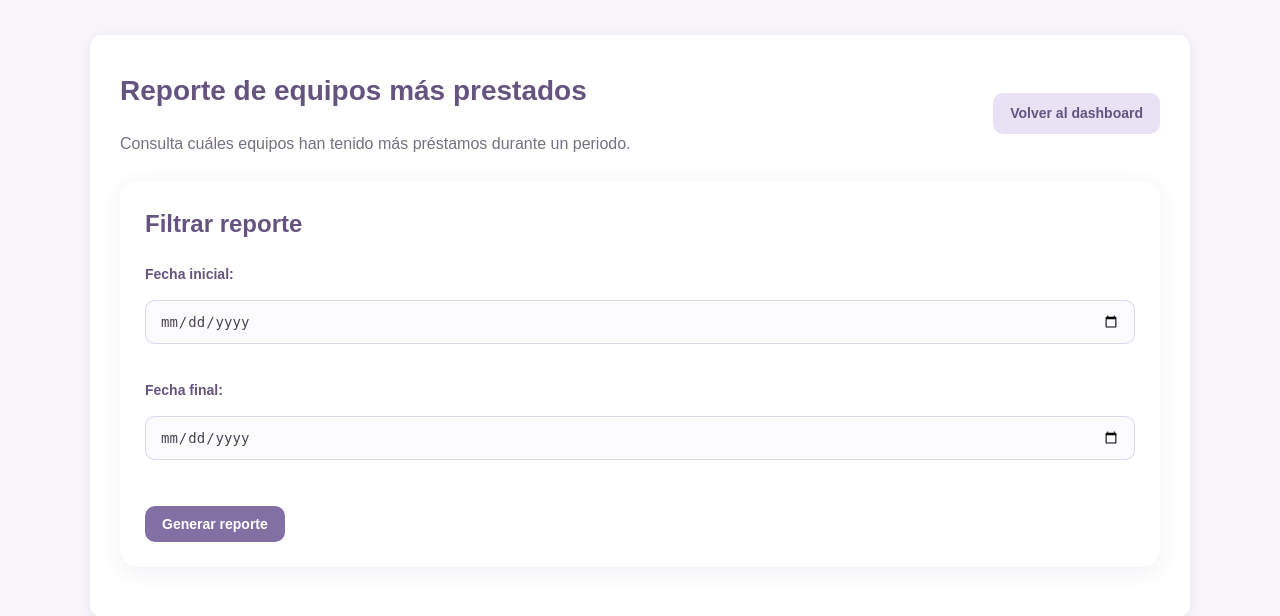
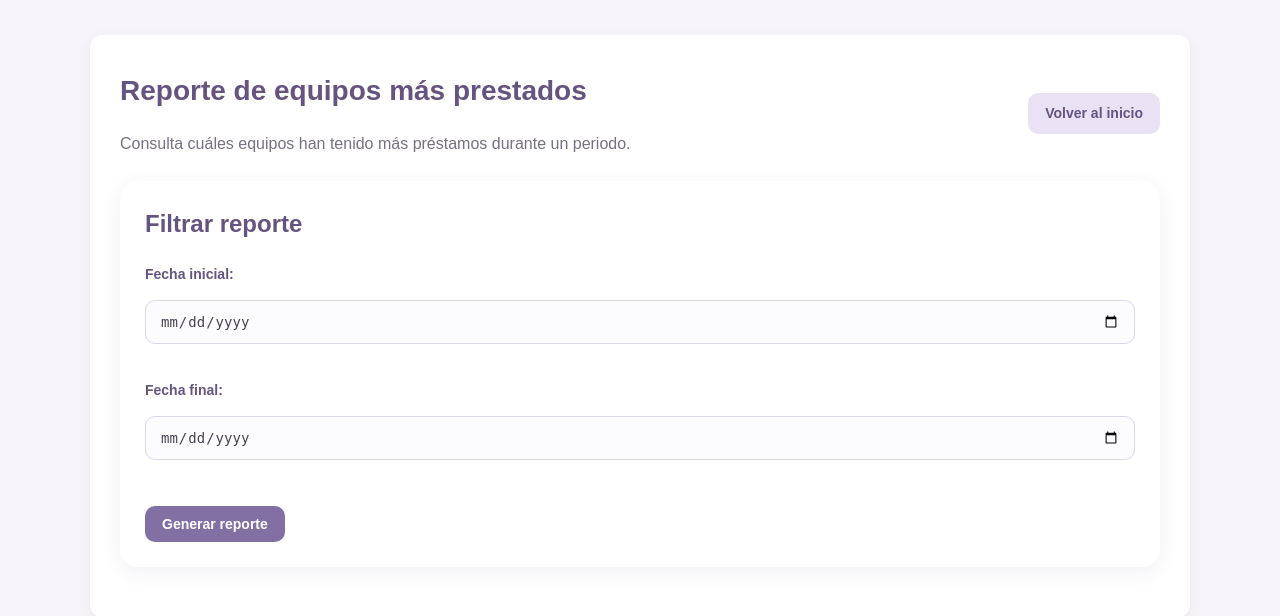
Before and after one commit to Stacycm/ISW613_Proyecto_1, a PHP site: page /reportes/listar.php in a window 1280 px wide. Shown: the top 616 px of the page. Run offline with PHP 8.4, Linux system fonts and the light colour scheme; a user stored in the database is signed in; data comes from the database, SQL or seed files in the repository.

Commit message:
Edicion de error

```diff
--- a/public/bitacora/listar.php
+++ b/public/bitacora/listar.php
@@ -159,8 +159,8 @@ function mostrarJson(?string $json): string
             </p>
         </div>
 
-        <a href="/dashboard.php" class="boton boton-secundario">
-            Volver al dashboard
+        <a href="/index.php" class="boton boton-secundario">
+            Volver al inicio
         </a>
     </header>
 
--- a/public/categorias/listar.php
+++ b/public/categorias/listar.php
@@ -107,7 +107,7 @@ $categorias = $consulta->fetchAll();
                 <p>Consulta y administra las categorías de los equipos.</p>
             </div>
 
-            <a href="../dashboard.php" class="boton boton-secundario">
+            <a href="../index.php" class="boton boton-secundario">
                 Volver al inicio
             </a>
         </header>
--- a/public/equipos/listar.php
+++ b/public/equipos/listar.php
@@ -116,7 +116,7 @@ $equipos = $consulta->fetchAll();
                 <p>Consulta y administra los equipos registrados en SIGEL.</p>
             </div>
 
-            <a href="../dashboard.php" class="boton boton-secundario">
+            <a href="../index.php" class="boton boton-secundario">
                 Volver al inicio
             </a>
         </header>
--- a/public/login.php
+++ b/public/login.php
@@ -2,9 +2,9 @@
 
 require_once __DIR__ . '/../app/includes/auth.php';
 
-// Si ya inició sesión, enviarlo al dashboard
+// Si ya inició sesión, enviarlo al index
 if (isset($_SESSION['id'])) {
-    header('Location: /dashboard.php');
+    header('Location: /index.php');
     exit;
 }
 
--- a/public/prestamos/listar.php
+++ b/public/prestamos/listar.php
@@ -218,8 +218,8 @@ function claseEstado(string $estado): string
             <p>Consulta y administra las solicitudes de préstamo de equipos.</p>
         </div>
 
-        <a href="../dashboard.php" class="boton boton-secundario">
-            Volver al dashboard
+        <a href="../index.php" class="boton boton-secundario">
+            Volver al inicio
         </a>
     </header>
 
--- a/public/reportes/listar.php
+++ b/public/reportes/listar.php
@@ -104,8 +104,8 @@ if ($fechaInicio !== '' || $fechaFin !== '') {
             <p>Consulta cuáles equipos han tenido más préstamos durante un periodo.</p>
         </div>
 
-        <a href="../dashboard.php" class="boton boton-secundario">
-            Volver al dashboard
+        <a href="../index.php" class="boton boton-secundario">
+            Volver al inicio
         </a>
     </header>
 
--- a/public/usuarios/listar.php
+++ b/public/usuarios/listar.php
@@ -115,7 +115,7 @@ $usuarios = $consulta->fetchAll();
                 <p>Sistema de Gestión de Equipos y Laboratorios</p>
             </div>
 
-            <a href="/dashboard.php" class="boton boton-secundario">
+            <a href="/index.php" class="boton boton-secundario">
                 Volver al inicio
             </a>
         </div>
```
